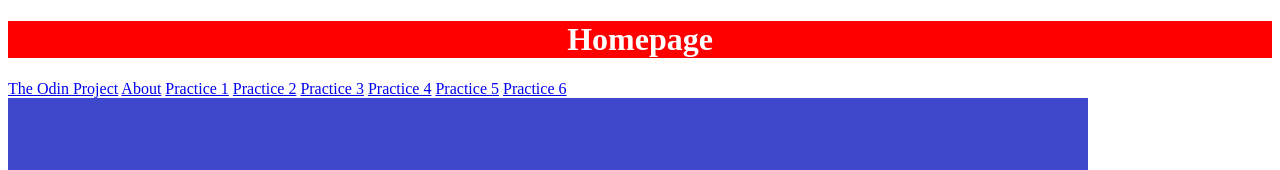
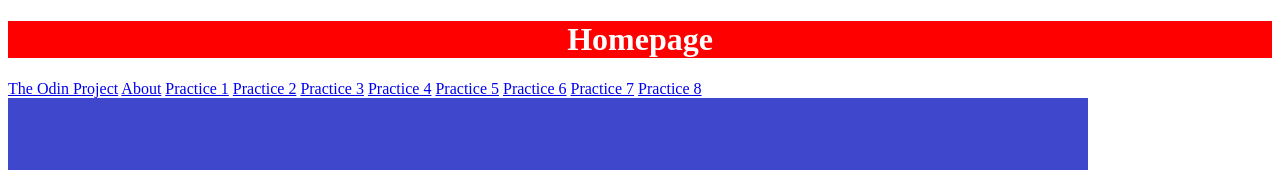
Before and after one commit to bytes-of-madness/html_css_js, a plain HTML site: page css_exercises/index.html in a window 1280 px wide. Shown: the top 170 px of the page. Drawn offline with Linux system fonts and the light colour scheme.

Commit message:
4a: Added previous learning to main webpage (index.html). Commits 4 and 4a mark the beginning of learning and applying Standard Box Model in CSS.

```diff
--- a/css_exercises/index.html
+++ b/css_exercises/index.html
@@ -16,6 +16,8 @@
         <a href="./pages/practice_4.html">Practice 4</a>
         <a href="./pages/practice_5.html">Practice 5</a>
         <a href="./pages/practice_6.html">Practice 6</a>
+        <a href="./pages/practice_7.html">Practice 7</a>
+        <a href="./pages/practice_8.html">Practice 8</a>
         <img src="images/logo.png" alt="Python Ideas Logo">
         <div class="introduction">
             <h2>Introduction - Hello, World!</h2>
```
